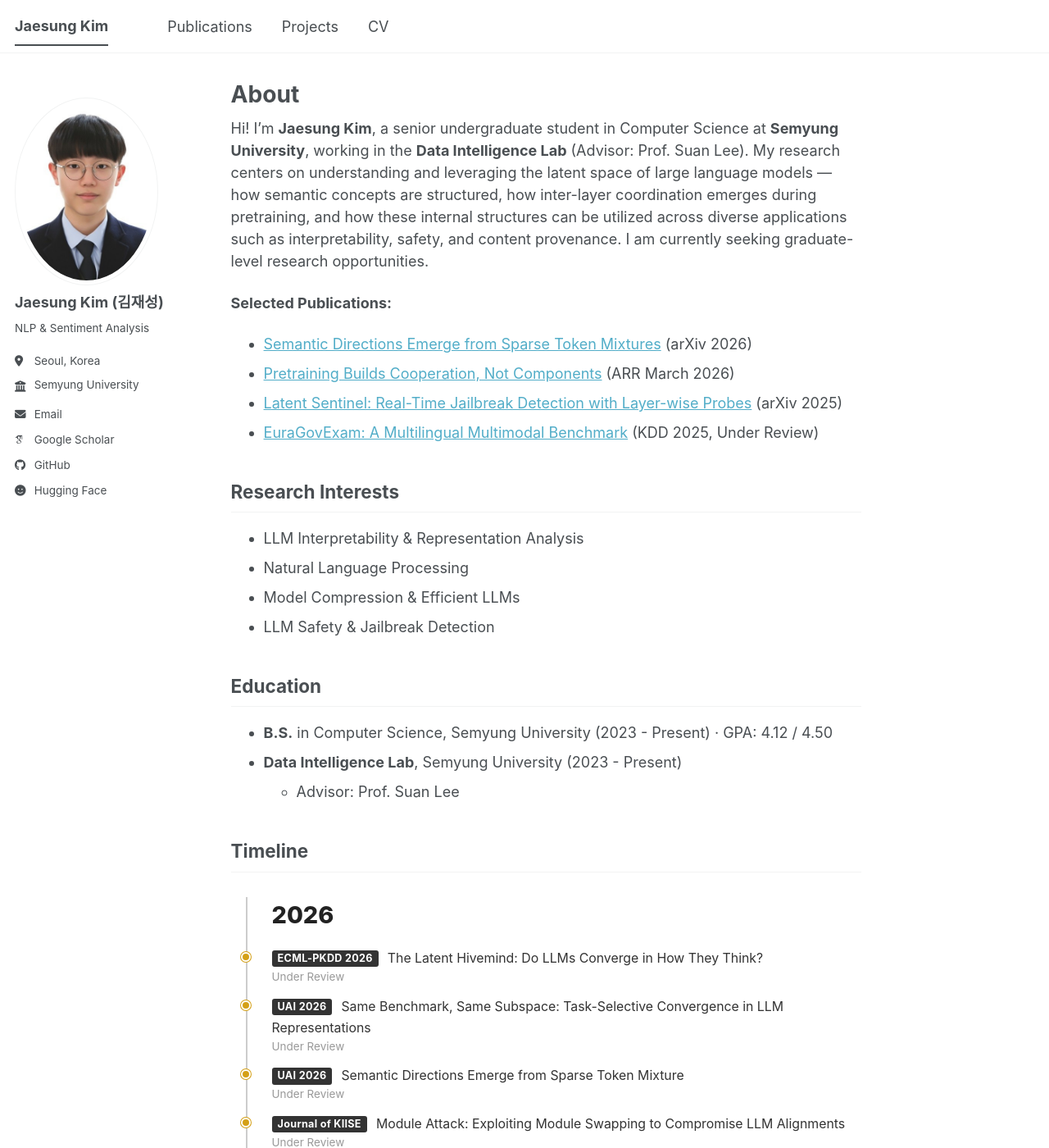
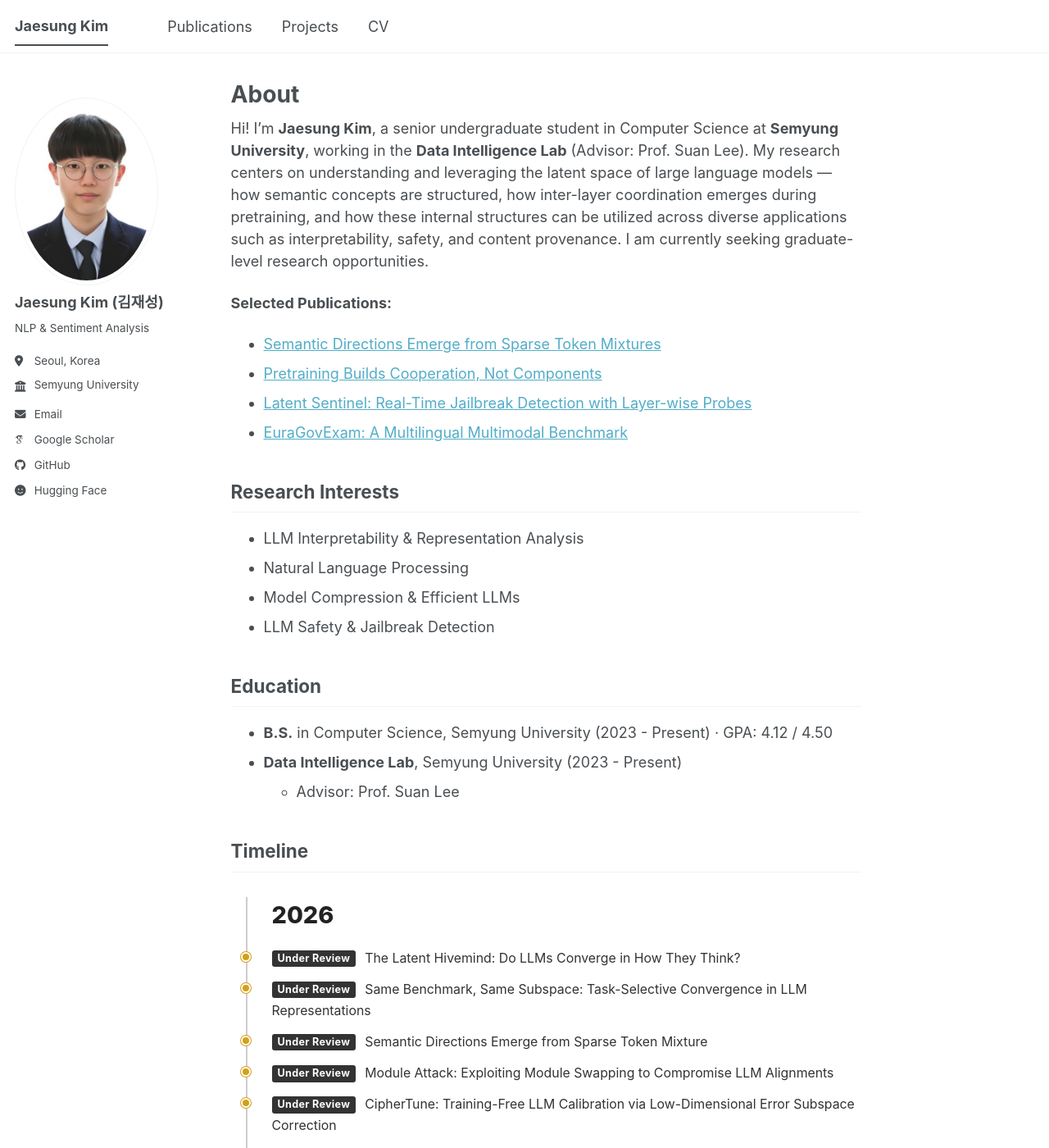
Before and after one commit to thisiskorea/CV, a Jekyll site: the page built from _pages/about.md, in a window 1280 px wide and 1400 px high. Shown: the whole window at 82% size. Built offline with Jekyll 4.4.1, drawn with Linux system fonts in a browser that asks for light colours; some web fonts are replaced; a script bundle is joined from its source files by our own code; library files that are not in the unit come from our copies; some of the changed text lies outside the part shown.

Commit message:
Update about.md: remove parentheses from Selected Pubs, rename to 정보과학회논문지

```diff
--- a/_pages/about.md
+++ b/_pages/about.md
@@ -10,10 +10,10 @@ redirect_from:
 Hi! I'm **Jaesung Kim**, a senior undergraduate student in Computer Science at **Semyung University**, working in the **Data Intelligence Lab** (Advisor: Prof. Suan Lee). My research centers on understanding and leveraging the latent space of large language models — how semantic concepts are structured, how inter-layer coordination emerges during pretraining, and how these internal structures can be utilized across diverse applications such as interpretability, safety, and content provenance. I am currently seeking graduate-level research opportunities.
 
 **Selected Publications:**
-- [Semantic Directions Emerge from Sparse Token Mixtures](/CV/paper/Semantic_Directions_Emerge_from_Sparse_Token_Mixtures%20(89).pdf) (arXiv 2026)
-- [Pretraining Builds Cooperation, Not Components](/CV/paper/Pretraining%20Builds%20Cooperation.pdf) (ARR March 2026)
-- [Latent Sentinel: Real-Time Jailbreak Detection with Layer-wise Probes](/CV/paper/Latent%20Sentinel%20(2).pdf) (arXiv 2025)
-- [EuraGovExam: A Multilingual Multimodal Benchmark](/CV/paper/EuraGovExam%20(101).pdf) (KDD 2025, Under Review)
+- [Semantic Directions Emerge from Sparse Token Mixtures](/CV/paper/Semantic_Directions_Emerge_from_Sparse_Token_Mixtures%20(89).pdf)
+- [Pretraining Builds Cooperation, Not Components](/CV/paper/Pretraining%20Builds%20Cooperation.pdf)
+- [Latent Sentinel: Real-Time Jailbreak Detection with Layer-wise Probes](/CV/paper/Latent%20Sentinel%20(2).pdf)
+- [EuraGovExam: A Multilingual Multimodal Benchmark](/CV/paper/EuraGovExam%20(101).pdf)
 
 ## Research Interests
 
@@ -64,45 +64,38 @@ Hi! I'm **Jaesung Kim**, a senior undergraduate student in Computer Science at *
 <div class="tl-year">2026</div>
 
 <div class="tl-entry">
-<span class="tl-badge tl-badge-venue">ECML-PKDD 2026</span>
+<span class="tl-badge tl-badge-venue">Under Review</span>
 <span class="tl-title">The Latent Hivemind: Do LLMs Converge in How They Think?</span>
-<span class="tl-sub">Under Review</span>
 </div>
 
 <div class="tl-entry">
-<span class="tl-badge tl-badge-venue">UAI 2026</span>
+<span class="tl-badge tl-badge-venue">Under Review</span>
 <span class="tl-title">Same Benchmark, Same Subspace: Task-Selective Convergence in LLM Representations</span>
-<span class="tl-sub">Under Review</span>
 </div>
 
 <div class="tl-entry">
-<span class="tl-badge tl-badge-venue">UAI 2026</span>
+<span class="tl-badge tl-badge-venue">Under Review</span>
 <span class="tl-title">Semantic Directions Emerge from Sparse Token Mixture</span>
-<span class="tl-sub">Under Review</span>
 </div>
 
 <div class="tl-entry">
-<span class="tl-badge tl-badge-venue">Journal of KIISE</span>
+<span class="tl-badge tl-badge-venue">Under Review</span>
 <span class="tl-title">Module Attack: Exploiting Module Swapping to Compromise LLM Alignments</span>
-<span class="tl-sub">Under Review</span>
 </div>
 
 <div class="tl-entry">
-<span class="tl-badge tl-badge-venue">ECML-PKDD 2026</span>
+<span class="tl-badge tl-badge-venue">Under Review</span>
 <span class="tl-title">CipherTune: Training-Free LLM Calibration via Low-Dimensional Error Subspace Correction</span>
-<span class="tl-sub">Under Review</span>
 </div>
 
 <div class="tl-entry">
-<span class="tl-badge tl-badge-venue">IEIE Journal</span>
+<span class="tl-badge tl-badge-venue">Under Review</span>
 <span class="tl-title">A Hybrid Approach Combining Recurrent Structure and Attention Mechanism for Early Prediction of Real-time Streaming Text</span>
-<span class="tl-sub">Under Review</span>
 </div>
 
 <div class="tl-entry">
-<span class="tl-badge tl-badge-venue">ARR 2026</span>
+<span class="tl-badge tl-badge-venue">Under Review</span>
 <span class="tl-title">Pretraining Builds Cooperation, Not Components: Tracking Inter-Layer Coordination via Lie Brackets</span>
-<span class="tl-sub">Under Review</span>
 </div>
 
 <div class="tl-entry">
@@ -131,27 +124,23 @@ Hi! I'm **Jaesung Kim**, a senior undergraduate student in Computer Science at *
 <div class="tl-year">2025</div>
 
 <div class="tl-entry">
-<span class="tl-badge tl-badge-venue">KDD 2026</span>
+<span class="tl-badge tl-badge-venue">Under Review</span>
 <span class="tl-title">EuraGovExam: A Multilingual Multimodal Benchmark from Real-World Civil Service Exams</span>
-<span class="tl-sub">Under Review</span>
 </div>
 
 <div class="tl-entry">
-<span class="tl-badge tl-badge-venue">KDD 2026</span>
+<span class="tl-badge tl-badge-venue">Under Review</span>
 <span class="tl-title">Latent Sentinel: Real-Time Jailbreak Detection with Layer-wise Probes</span>
-<span class="tl-sub">Under Review</span>
 </div>
 
 <div class="tl-entry">
-<span class="tl-badge tl-badge-venue">ECML-PKDD 2026</span>
+<span class="tl-badge tl-badge-venue">Under Review</span>
 <span class="tl-title">Latent Merging: Dynamic and Reversible Composition of Large Language Models</span>
-<span class="tl-sub">Under Review</span>
 </div>
 
 <div class="tl-entry">
-<span class="tl-badge tl-badge-venue">ACL 2026 SRW</span>
+<span class="tl-badge tl-badge-venue">Under Review</span>
 <span class="tl-title">How Language Directions Align with Token Geometry in Multilingual LLMs</span>
-<span class="tl-sub">Under Review</span>
 </div>
 
 <div class="tl-entry award">
@@ -167,7 +156,7 @@ Hi! I'm **Jaesung Kim**, a senior undergraduate student in Computer Science at *
 </div>
 
 <div class="tl-entry">
-<span class="tl-badge tl-badge-venue">컴퓨팅의 실제 논문지</span>
+<span class="tl-badge tl-badge-venue">정보과학회논문지</span>
 <span class="tl-title">LLM as a Search: 사용자 의도 분석을 통한 지능형 법률 문서 검색</span>
 </div>
 
@@ -240,7 +229,7 @@ Hi! I'm **Jaesung Kim**, a senior undergraduate student in Computer Science at *
 </div>
 
 <div class="tl-entry">
-<span class="tl-badge tl-badge-venue">컴퓨팅의 실제 논문지</span>
+<span class="tl-badge tl-badge-venue">정보과학회논문지</span>
 <span class="tl-title">Efficiently Lightweight Korean LM with Post-layer Pruning & Multi-stage Fine-tuning</span>
 </div>
 
```
